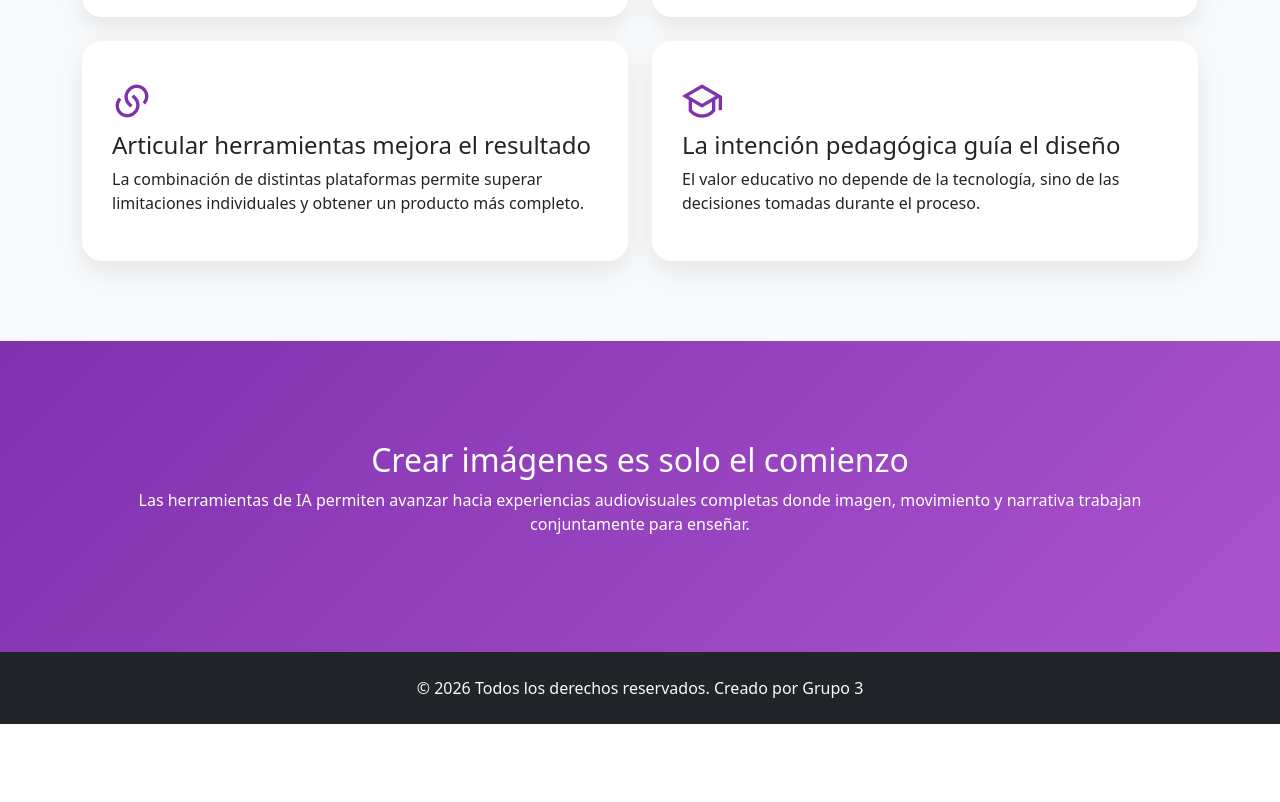
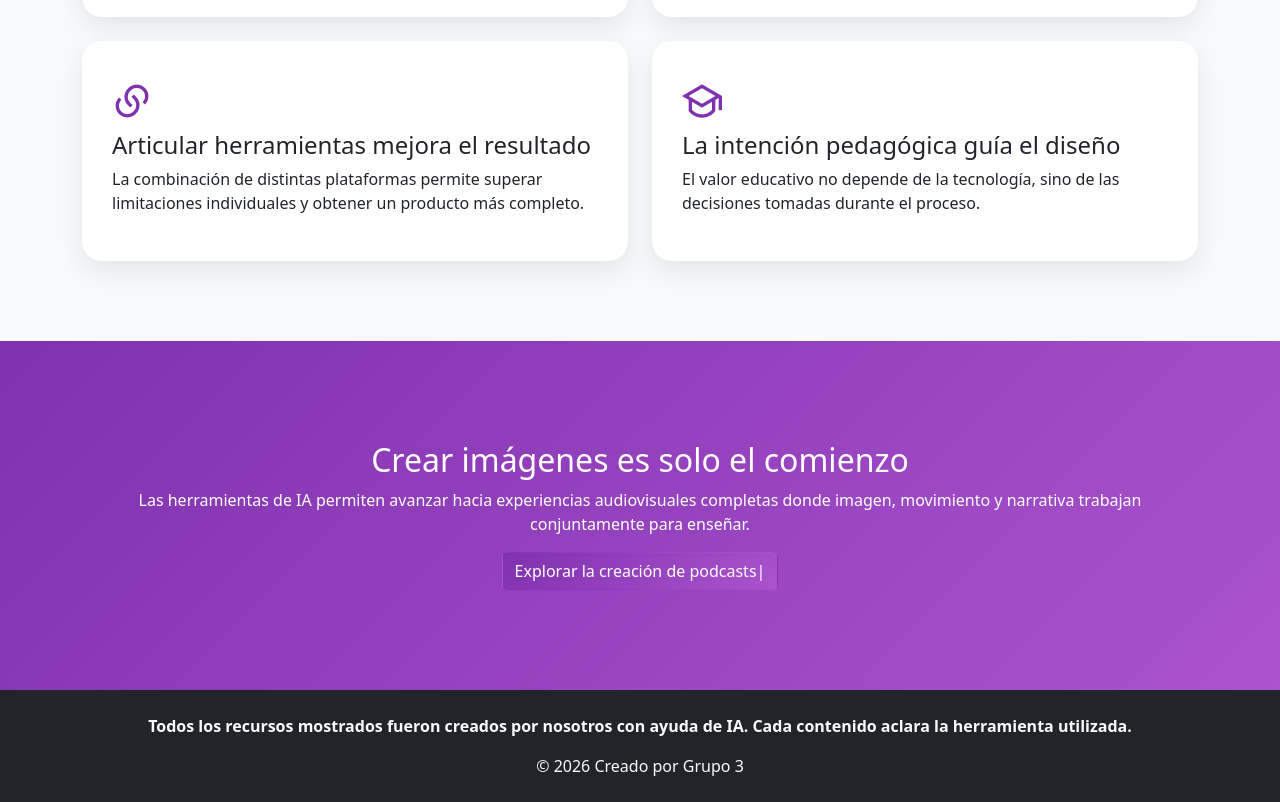
Before and after one commit to MoomieMay/grdiag, a React (Vite) app: page /imagenes in a window 1280 px wide. Shown: the part 2625-3427 px from the top of the page. Before the commit the page ends 3349 px from the top, so only its background shows below. Built offline with nearby package versions, Linux system fonts and the light colour scheme.

Commit message:
feat: update Footer with AI resource acknowledgment and add podcast link in Imagenes

```diff
--- a/src/components/Footer.jsx
+++ b/src/components/Footer.jsx
@@ -4,8 +4,13 @@ function Footer() {
   return (
     <footer className="footer bg-dark text-light py-4 text-center">
       <div className="container">
+        <p className="mb-3 fw-semibold">
+          Todos los recursos mostrados fueron creados por nosotros con ayuda de IA.
+          Cada contenido aclara la herramienta utilizada.
+        </p>
+
         <div className="footer-bottom">
-          <span> © 2026 Todos los derechos reservados.</span>
+          <span> © 2026 </span>
           <span> Creado por Grupo 3 </span>
         </div>
       </div>
--- a/src/pages/Imagenes.jsx
+++ b/src/pages/Imagenes.jsx
@@ -341,6 +341,13 @@ function Imagenes() {
             trabajan conjuntamente para enseñar.
           </p>
 
+          <Link
+            to="/podcast"
+            className="btn btn-primary-custom"
+          >
+            Explorar la creación de podcasts|
+          </Link>
+
         </div>
       </section>
     </>
```
